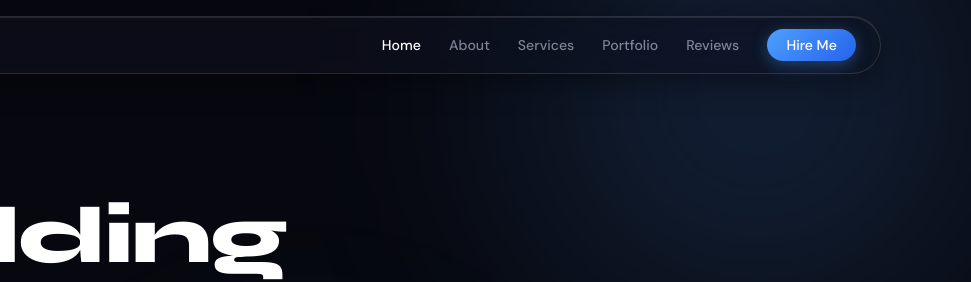
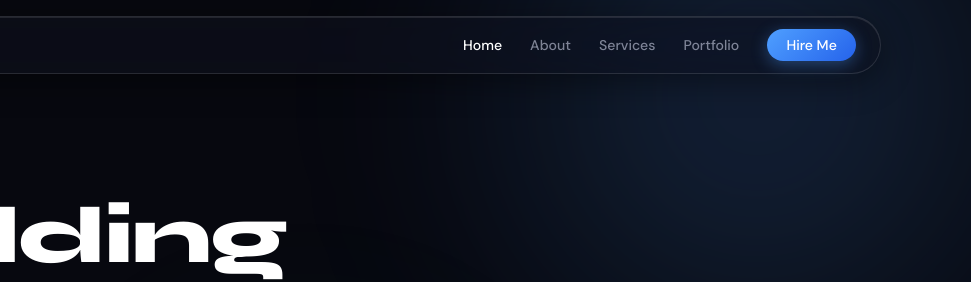
Before and after one commit to BasuruLokuge/freelanceportfolio, a plain HTML site: page mainsite/index.html in a window 1280 px wide. Shown: the top 282 px of the page, 309-1280 px from the left. Drawn offline with Linux system fonts and the light colour scheme.

Commit message:
Update index.html

```diff
--- a/mainsite/index.html
+++ b/mainsite/index.html
@@ -338,7 +338,7 @@ body {
     <li><a href="#about">About</a></li>
     <li><a href="#services">Services</a></li>
     <li><a href="#portfolio">Portfolio</a></li>
-    <li><a href="#testimonials">Reviews</a></li>
+    <!--<li><a href="#testimonials">Reviews</a></li>-->
     <li><a href="#contact" class="nav-cta">Hire Me</a></li>
   </ul>
   <button class="hamburger" onclick="toggleMenu()" aria-label="Menu">
```
